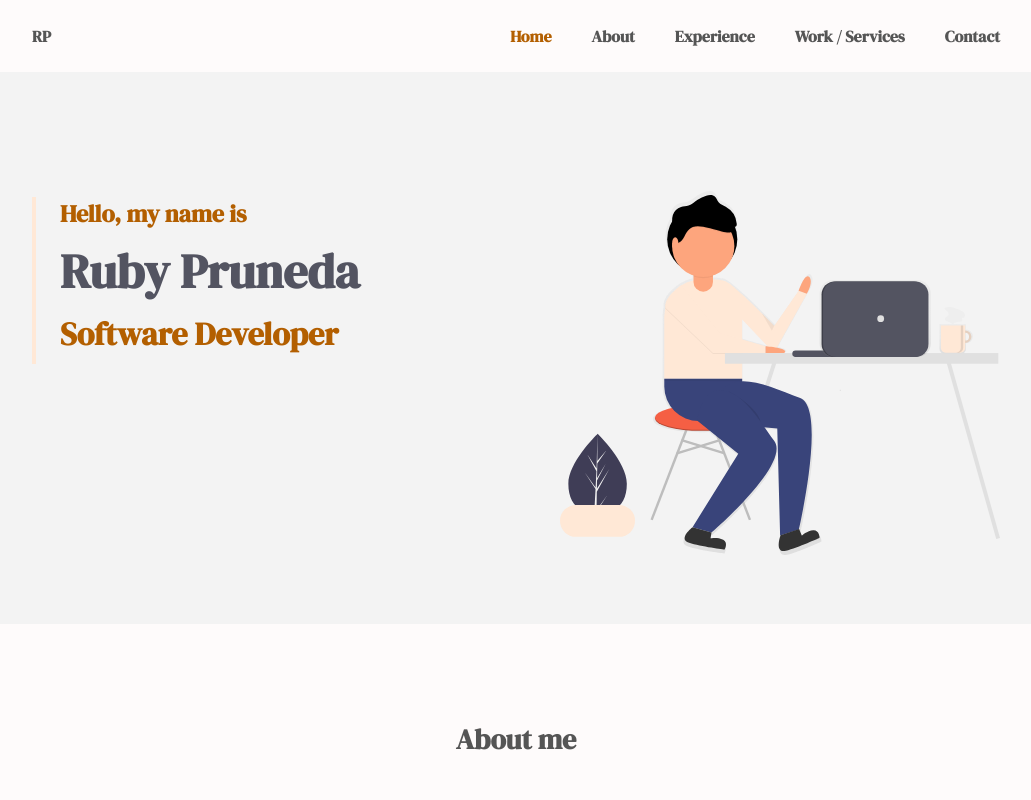
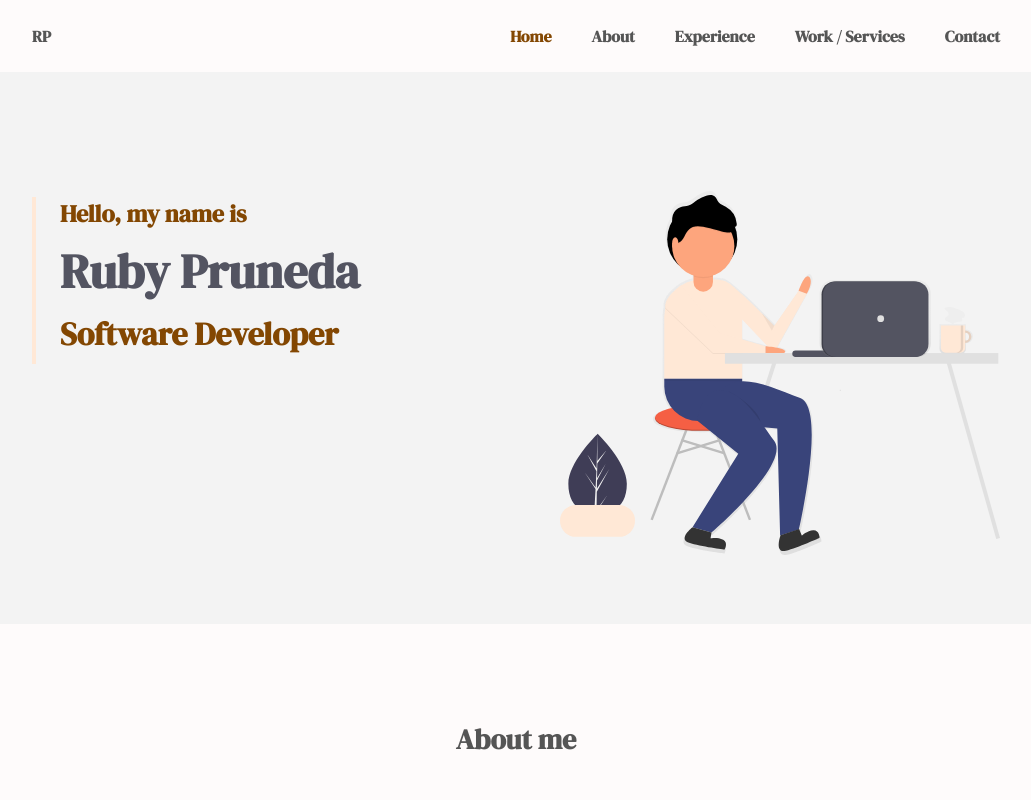
Before and after one commit to rubypruneda/personal-website, a plain HTML site: page index.html in a window 1280 px wide. Shown: the top 800 px of the page, without its empty margins (124-1155 px from the left). Drawn offline with nearby package versions, Linux system fonts and the light colour scheme.

Commit message:
changed color for lighthouse report

```diff
--- a/css/styles.css
+++ b/css/styles.css
@@ -9,7 +9,7 @@
 
 
     --header-height: 3rem;
-    --first-color: #B35F00;
+    --first-color: #834702;
     --first-color-alt: #ff9f2e;
     --first-color-send: #ffe8d6;
     --first-color-send-hover: #ffcba3;
```
